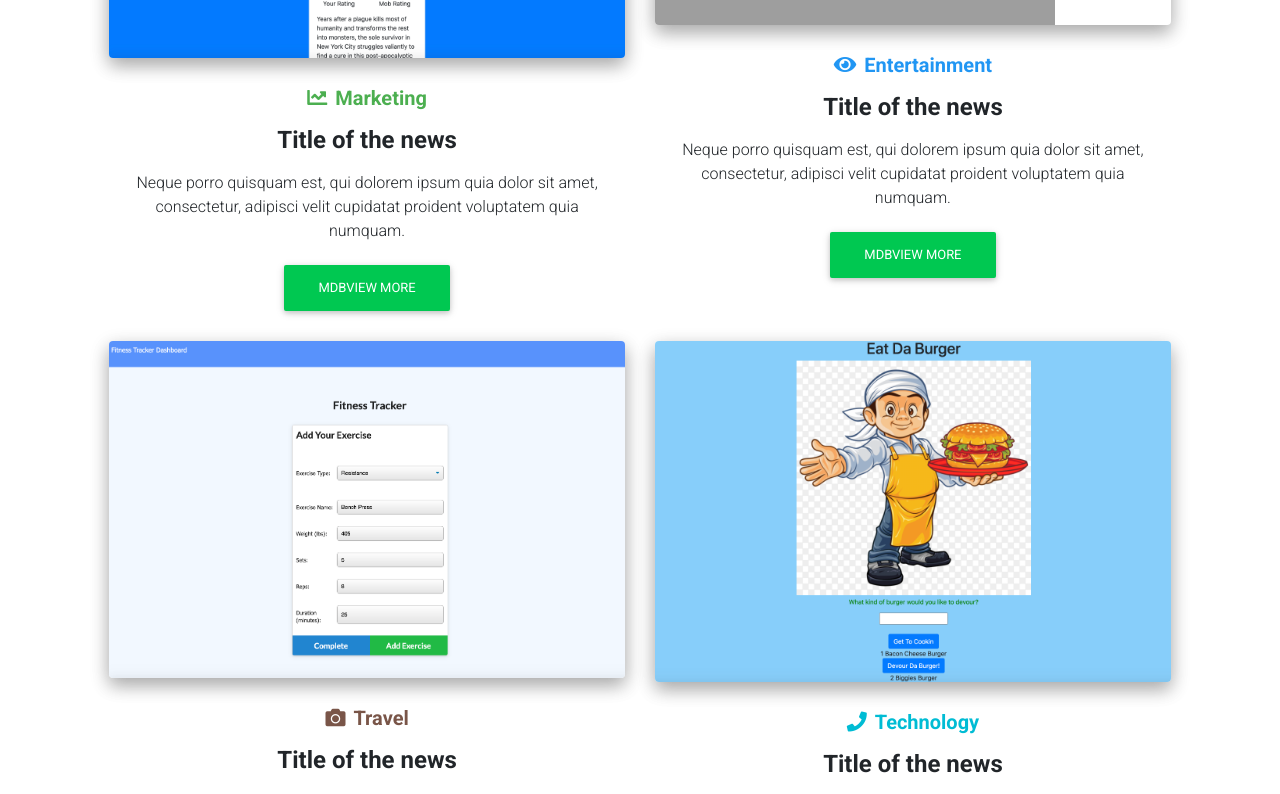
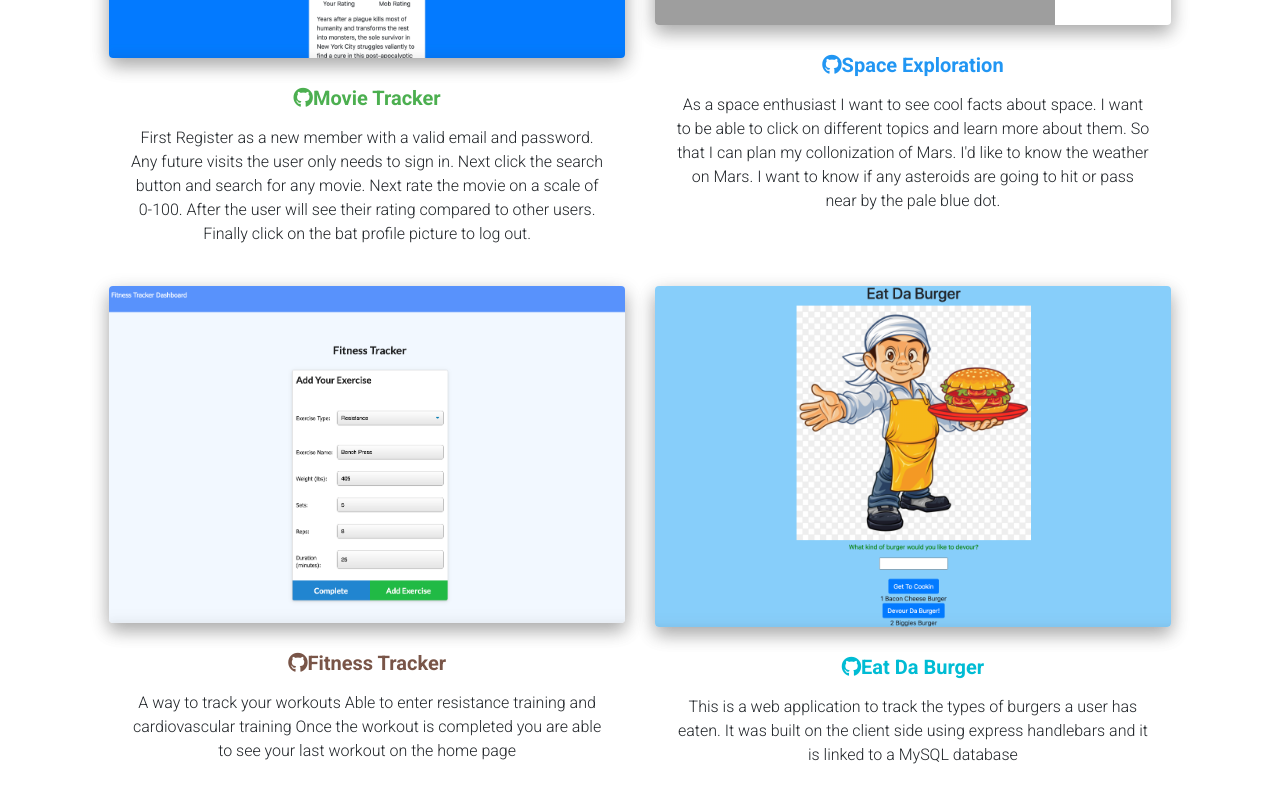
Before and after one commit to denismatijevic/reactportfolio, a React (Create React App) app: page / in a window 1280 px wide. Shown: the part 1300-2094 px from the top of the page. Built offline with nearby package versions, Linux system fonts and the light colour scheme; grey boxes are pictures that could not be loaded.

Commit message:
added and formatted my projects

```diff
--- a/src/components/Projects.js
+++ b/src/components/Projects.js
@@ -1,5 +1,5 @@
 import React from "react";
-import {  MDBRow, MDBCol, MDBCardBody, MDBIcon, MDBBtn, MDBView, MDBMask } from "mdbreact";
+import {  MDBRow, MDBCol, MDBCardBody, MDBIcon, MDBView, MDBMask } from "mdbreact";
 
 const Projects = () => {
   return (
@@ -21,21 +21,20 @@ const Projects = () => {
               </a>
             </MDBView>
             <MDBCardBody className="pb-0">
-              <a href="#!" className="green-text">
+              <a href="http://flix-nut.herokuapp.com/" className="green-text">
                 <h5 className="font-weight-bold mt-2 mb-3">
-                  <MDBIcon fas icon="chart-line" className="pr-2" />
-                  Marketing
+                <MDBIcon fab icon="github" />
+                  Movie Tracker
                 </h5>
               </a>
-              <h4 className="font-weight-bold mb-3">Title of the news</h4>
               <p>
-                Neque porro quisquam est, qui dolorem ipsum quia dolor sit
-                amet, consectetur, adipisci velit cupidatat proident
-                voluptatem quia numquam.
+              First Register as a new member with a valid email and password.
+              Any future visits the user only needs to sign in.
+              Next click the search button and search for any movie.
+              Next rate the movie on a scale of 0-100.
+              After the user will see their rating compared to other users.
+              Finally click on the bat profile picture to log out.
               </p>
-              <MDBBtn color="success" rounded>
-                MDBView more
-              </MDBBtn>
             </MDBCardBody>
           </MDBCol>
           <MDBCol md="6" xl="5" className="mb-4">
@@ -50,21 +49,20 @@ const Projects = () => {
               </a>
             </MDBView>
             <MDBCardBody className="pb-0">
-              <a href="#!" className="blue-text">
+              <a href="https://jordanrbunnell.github.io/spaceexploration/" className="blue-text">
                 <h5 className="font-weight-bold mt-2 mb-3">
-                  <MDBIcon icon="eye" className="pr-2" />
-                  Entertainment
+                <MDBIcon fab icon="github" />
+                  Space Exploration
                 </h5>
               </a>
-              <h4 className="font-weight-bold mb-3">Title of the news</h4>
               <p>
-                Neque porro quisquam est, qui dolorem ipsum quia dolor sit
-                amet, consectetur, adipisci velit cupidatat proident
-                voluptatem quia numquam.
+              As a space enthusiast I want to see cool facts about space.
+              I want to be able to click on different topics and learn more about them.
+              So that I can plan my collonization of Mars.
+              I'd like to know the weather on Mars.
+              I want to know if any asteroids are going to hit or pass near by the pale blue dot.
+
               </p>
-              <MDBBtn color="success" rounded>
-                MDBView more
-              </MDBBtn>
             </MDBCardBody>
           </MDBCol>
           <MDBCol md="6" xl="5" className="mb-4">
@@ -79,21 +77,17 @@ const Projects = () => {
               </a>
             </MDBView>
             <MDBCardBody className="pb-0">
-              <a href="#!" className="brown-text">
+              <a href="https://fitaf.herokuapp.com/?id=5f9e2692de6c5b001735efbf" className="brown-text">
                 <h5 className="font-weight-bold mt-2 mb-3">
-                  <MDBIcon icon="camera" className="pr-2" />
-                  Travel
+                <MDBIcon fab icon="github" />
+                  Fitness Tracker
                 </h5>
               </a>
-              <h4 className="font-weight-bold mb-3">Title of the news</h4>
               <p>
-                Neque porro quisquam est, qui dolorem ipsum quia dolor sit
-                amet, consectetur, adipisci velit cupidatat proident
-                voluptatem quia numquam.
+              A way to track your workouts
+              Able to enter resistance training and cardiovascular training
+              Once the workout is completed you are able to see your last workout on the home page
               </p>
-              <MDBBtn color="success" rounded>
-                MDBView more
-              </MDBBtn>
             </MDBCardBody>
           </MDBCol>
           <MDBCol md="6" xl="5" className="mb-4">
@@ -103,26 +97,20 @@ const Projects = () => {
                 alt=""
                 className="img-fluid"
               />
-              <a href="#!">
+              <a href="https://mvceatdaburger.herokuapp.com/burgers">
                 <MDBMask overlay="white-slight" />
               </a>
             </MDBView>
             <MDBCardBody className="pb-0">
               <a href="#!" className="cyan-text">
                 <h5 className="font-weight-bold mt-2 mb-3">
-                  <MDBIcon icon="phone" className="pr-2" />
-                  Technology
+                <MDBIcon fab icon="github" />
+                  Eat Da Burger
                 </h5>
               </a>
-              <h4 className="font-weight-bold mb-3">Title of the news</h4>
               <p>
-                Neque porro quisquam est, qui dolorem ipsum quia dolor sit
-                amet, consectetur, adipisci velit cupidatat proident
-                voluptatem quia numquam.
+              This is a web application to track the types of burgers a user has eaten. It was built on the client side using express handlebars and it is linked to a MySQL database
               </p>
-              <MDBBtn color="success" rounded>
-                MDBView more
-              </MDBBtn>
             </MDBCardBody>
           </MDBCol>
         </MDBRow>
```
